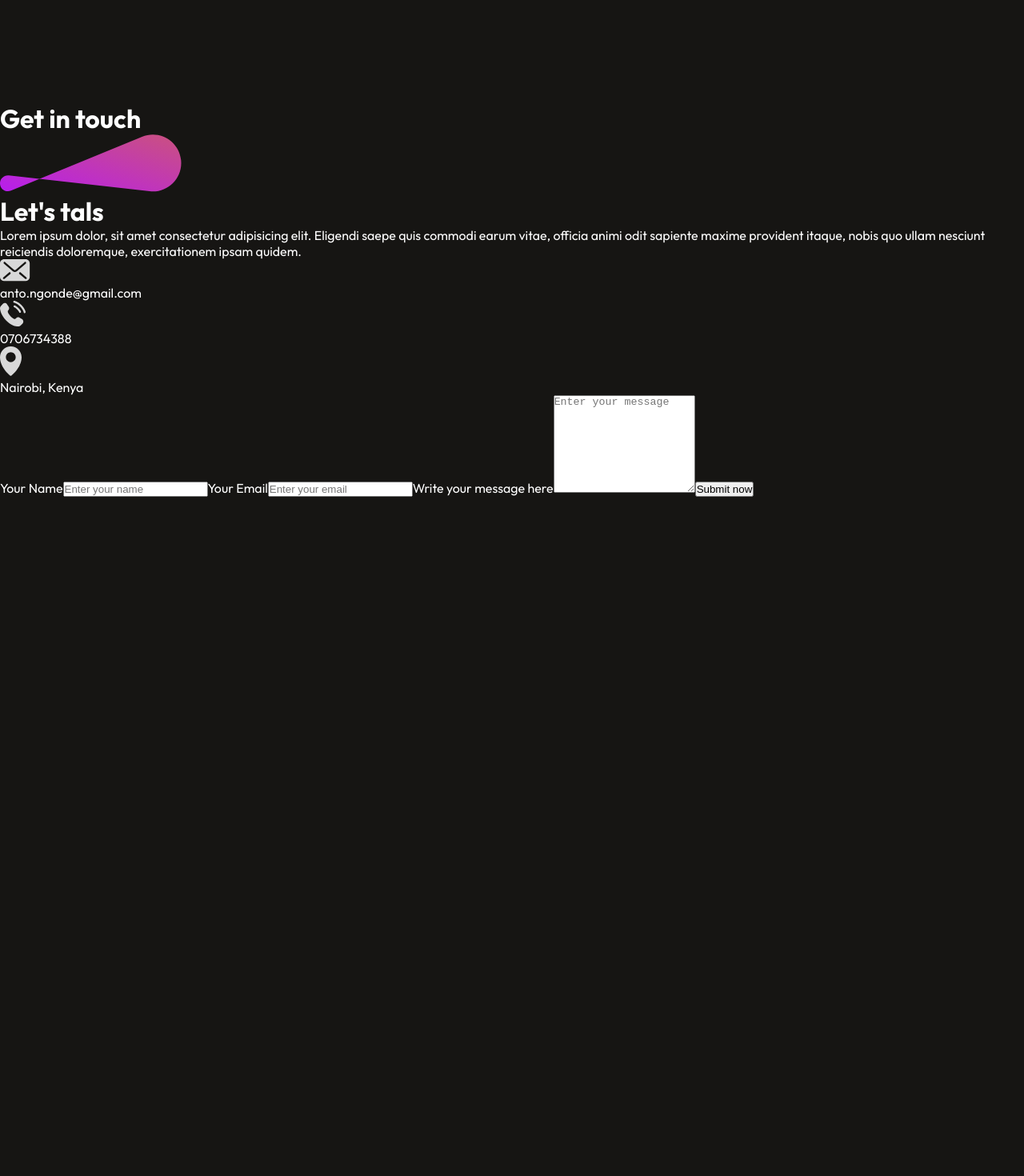
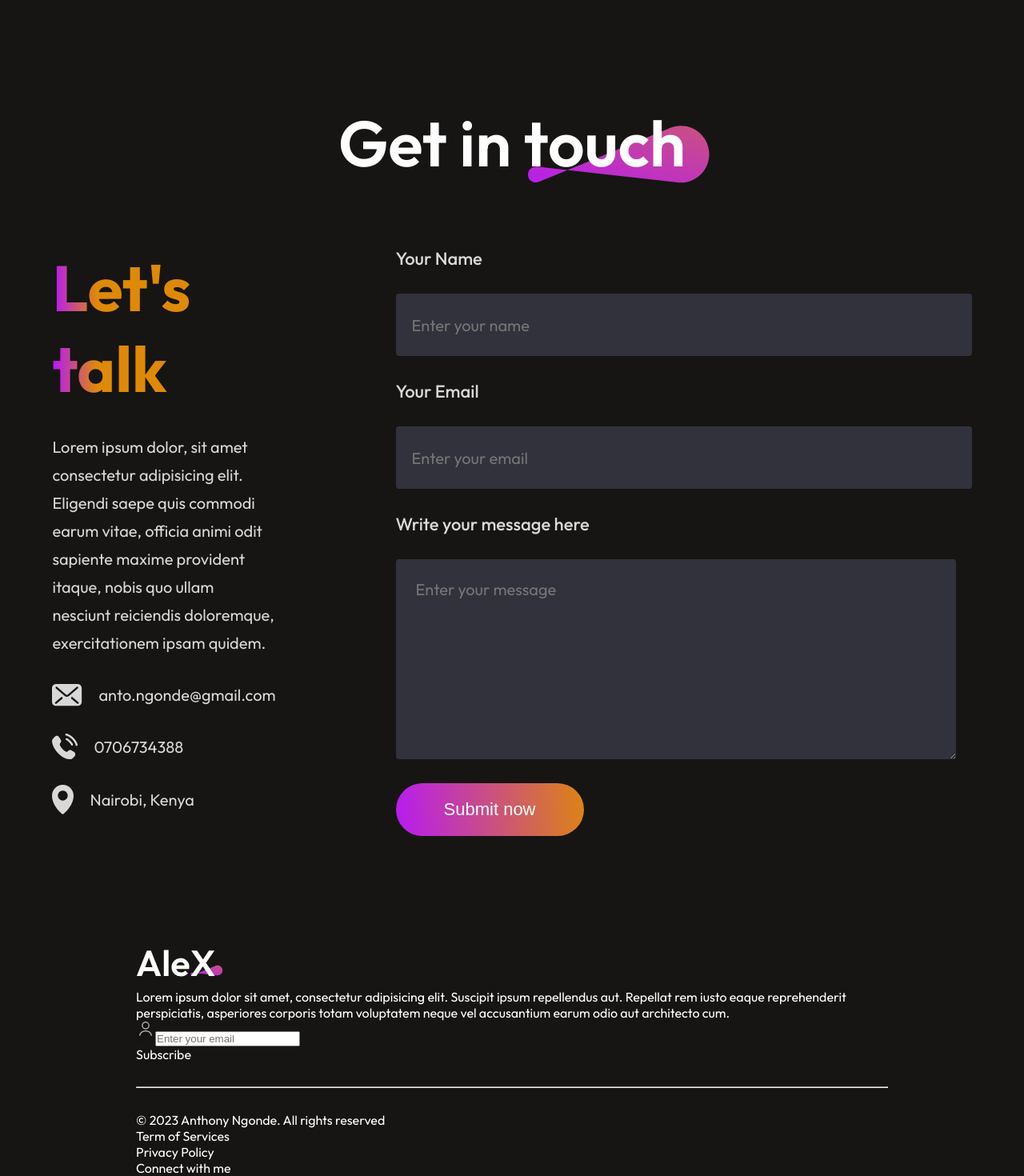
Before and after one commit to Anthony-Ngonde/my_portfolio, a React (Vite) app: page / in a window 1280 px wide. Shown: the part 4987-6457 px from the top of the page at 80% size. Before the commit the page ends 5608 px from the top, so only its background shows below. Built offline with nearby package versions, Linux system fonts and the light colour scheme.

Commit message:
Doing footer component

```diff
--- a/src/App.jsx
+++ b/src/App.jsx
@@ -5,6 +5,7 @@ import About from './components/About/About'
 import Services from './components/Services/Services'
 import MyWork from './components/MyWork/MyWork'
 import Contact from './components/Contact/Contact'
+import Footer from './components/Footer/Footer'
 
 const App = () => {
   return (
@@ -15,6 +16,7 @@ const App = () => {
       <Services />
       <MyWork />
       <Contact />
+      <Footer />
     </div>
   )
 }
--- a/src/components/Contact/Contact.css
+++ b/src/components/Contact/Contact.css
@@ -0,0 +1,120 @@
+.contact{
+    display: flex;
+    flex-direction: column;
+    align-items: center;
+    justify-content: center;
+    gap: 80px;
+    margin: 80px 170px;
+
+}
+
+.contact-title{
+    position: relative;
+}
+
+.contact-title h1{
+    padding: 0px 30px;
+    font-size: 80px;
+    font-weight: 600;
+}
+
+.contact-title img{
+    position: absolute;
+    bottom: 0;
+    right: 0;
+    z-index: -1;
+}
+
+.contact-section{
+    display: flex;
+    gap: 150px;
+}
+
+.contact-left{
+    display: flex;
+    flex-direction: column;
+    gap: 30px;
+}
+
+.contact-left h1{
+    font-size: 80px;
+    font-weight: 700;
+    background: linear-gradient(270deg, #DF8908 80%, #B415FF 100%);
+    background-clip: text;
+    -webkit-background-clip: text;
+    -webkit-text-fill-color: transparent;
+}
+
+.contact-left p{
+    max-width: 550px;
+    color: #D8D8D8;
+    font-size: 20px;
+    line-height: 35px;
+}
+
+.contact-details{
+    display: flex;
+    flex-direction: column;
+    gap: 30px;
+    color: #D8D8D8;
+    font-size: 22px;
+}
+
+.contact-detail{
+    display: flex;
+    align-items: center;
+    gap: 20px;
+}
+
+.contact-right{
+    display: flex;
+    flex-direction: column;
+    align-items: start;
+    gap: 30px;
+}
+
+.contact-right label{
+    color: #D8D8D8;
+    font-size: 22px;
+    font-weight: 500;
+}
+
+.contact-right input{
+    border: none;
+    width: 700px;
+    height: 78px;
+    padding-left: 20px;
+    border-radius: 4px;
+    background-color: #32323c;
+    color: #A0A0A0;
+    font-family: Outfit;
+    font-size: 20px;
+}
+
+.contact-right textarea{
+    width: 650px;
+    border: none;
+    padding: 25px;
+    border-radius: 4px;
+    background: #32323c;
+    color: #A0A0A0;
+    font-family: Outfit;
+    font-size: 20px;
+}
+
+.contact-submit{
+    border: none;
+    color: white;
+    border-radius: 50px;
+    background: linear-gradient(264deg, #DF8908 -5.09%, #B415FF 106.28%);
+    font-size: 22px;
+    padding: 20px 60px;
+    margin-bottom: 50px;
+    cursor: pointer;
+    transition: 0.3s;
+}
+
+.contact-submit:hover{
+    transform: scale(1.1);
+    transition: 0.3s;
+}
--- a/src/components/Contact/Contact.jsx
+++ b/src/components/Contact/Contact.jsx
@@ -16,7 +16,7 @@ const Contact = () => {
         </div>
         <div className="contact-section">
             <div className="contact-left">
-                <h1>Let's tals</h1>
+                <h1>Let's talk</h1>
                 <p>Lorem ipsum dolor, sit amet consectetur adipisicing elit. Eligendi saepe quis commodi earum vitae, officia animi odit sapiente maxime provident itaque, nobis quo ullam nesciunt reiciendis doloremque, exercitationem ipsam quidem.</p>
                 <div className="contact-details">
                     <div className="contact-detail">
--- /dev/null
+++ b/src/components/Footer/Footer.css
@@ -0,0 +1,6 @@
+.footer{
+    margin: 50px 170px;
+    display: flex;
+    flex-direction: column;
+    gap: 30px;
+}
--- /dev/null
+++ b/src/components/Footer/Footer.jsx
@@ -0,0 +1,38 @@
+import React from 'react'
+import './Footer.css'
+import footer_logo from '../../assets/footer_logo.svg'
+import user_icon from '../../assets/user_icon.svg'
+
+
+
+const Footer = () => {
+  return (
+    <div className='footer'>
+        <div className='footer-top'>
+            <div className="footer-top-left">
+                <img src={footer_logo} alt="" />
+                <p>Lorem ipsum dolor sit amet, consectetur adipisicing elit. Suscipit ipsum repellendus aut. Repellat rem iusto eaque reprehenderit perspiciatis, asperiores corporis totam voluptatem neque vel accusantium earum odio aut architecto cum.</p>
+            </div>
+            <div className="footer-top-right">
+                <div className="footer-email-input">
+                    <img src={user_icon} alt="" />
+                    <input type="email" placeholder='Enter your email' />
+                </div>
+                <div className="footer-subscribe">Subscribe</div>
+            </div>
+        </div>
+        <hr />
+        <div className="footer-bottom">
+            <p className="footer-bottom-left"> © 2023 Anthony Ngonde. All rights reserved</p>
+            <div className="footer-bottom-right">
+                <p>Term of Services</p>
+                <p>Privacy Policy</p>
+                <p>Connect with me</p>
+            </div>
+        </div>
+
+    </div>
+  )
+}
+
+export default Footer
```
